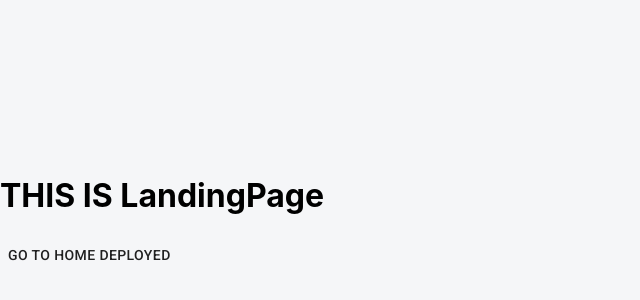
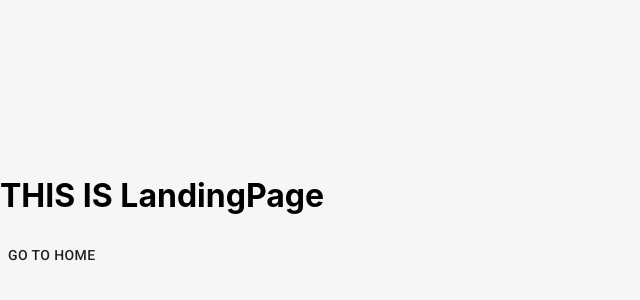
Before and after one commit to WildCodeSchool/2020-11-wns-paris-fantasticfork-projet-front, a React (Create React App) app: page / in a window 1280 px wide. Shown: the part 186-486 px from the top of the page, without its empty margins (0-640 px from the left). Built offline with nearby package versions, Linux system fonts and the light colour scheme; no server answers; what apollo-link-token-refresh would draw is missing.

Commit message:
Change text to test CD

```diff
--- a/src/Components/Pages/LandingPage/LandingPage.js
+++ b/src/Components/Pages/LandingPage/LandingPage.js
@@ -10,7 +10,7 @@ export default function LandingPage({ history }) {
           history.push('/home');
         }}
       >
-        GO TO HOME DEPLOYED
+        GO TO HOME
       </Button>
     </div>
   );
```
